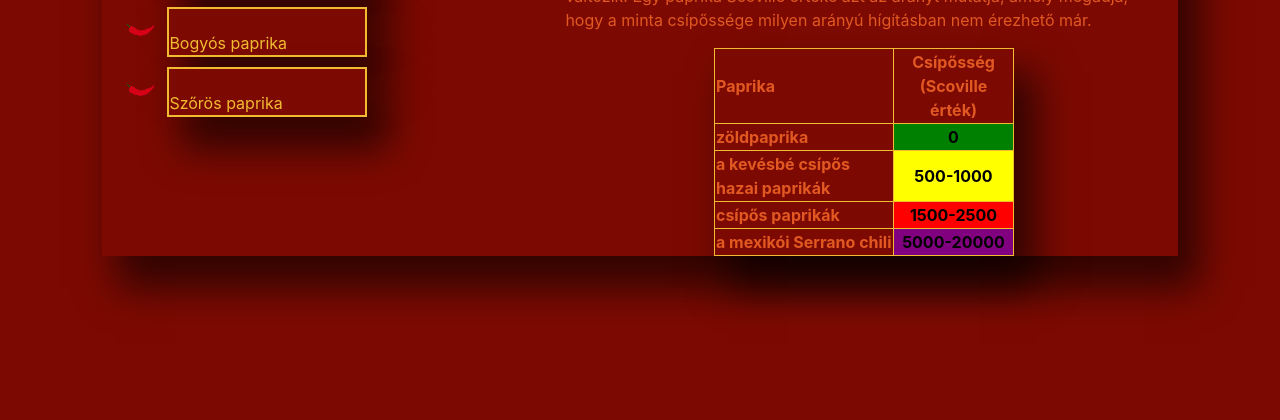
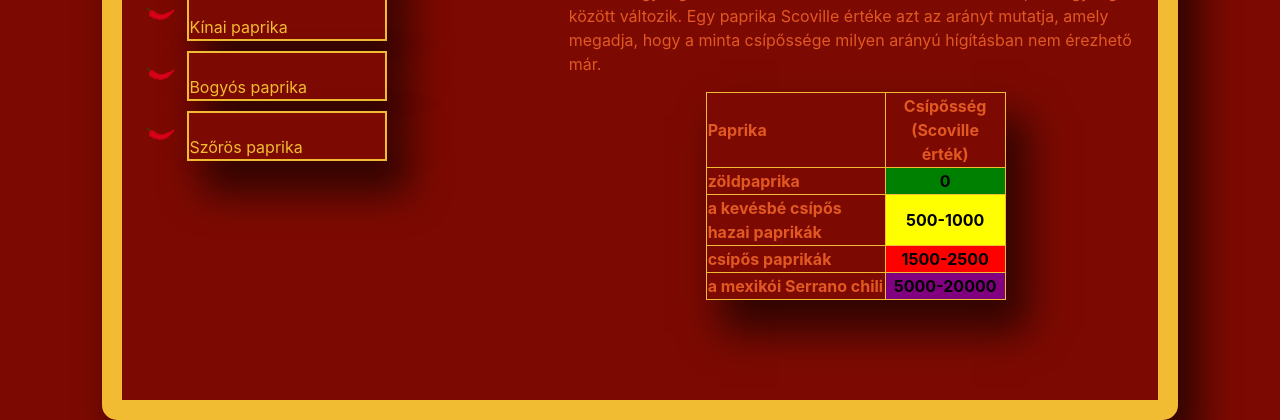
Before and after one commit to csokaandras/paprika, a plain HTML site: page index.html in a window 1280 px wide. Shown: the part 413-833 px from the top of the page. Before the commit the page ends 800 px from the top, so only its background shows below. Drawn offline with Linux system fonts and the light colour scheme.

Commit message:
Egészre keret

```diff
--- a/css/paprika.css
+++ b/css/paprika.css
@@ -4,6 +4,9 @@ body{
     margin-left: 8%;
     margin-right: 8%;
     box-shadow: 18px 28px 38px 4px rgba(0,0,0,0.61);
+    padding-bottom: 100px;
+    border: 20px solid #F1BC31;
+    border-radius: 15px;
 }
 
 a:hover{
```
